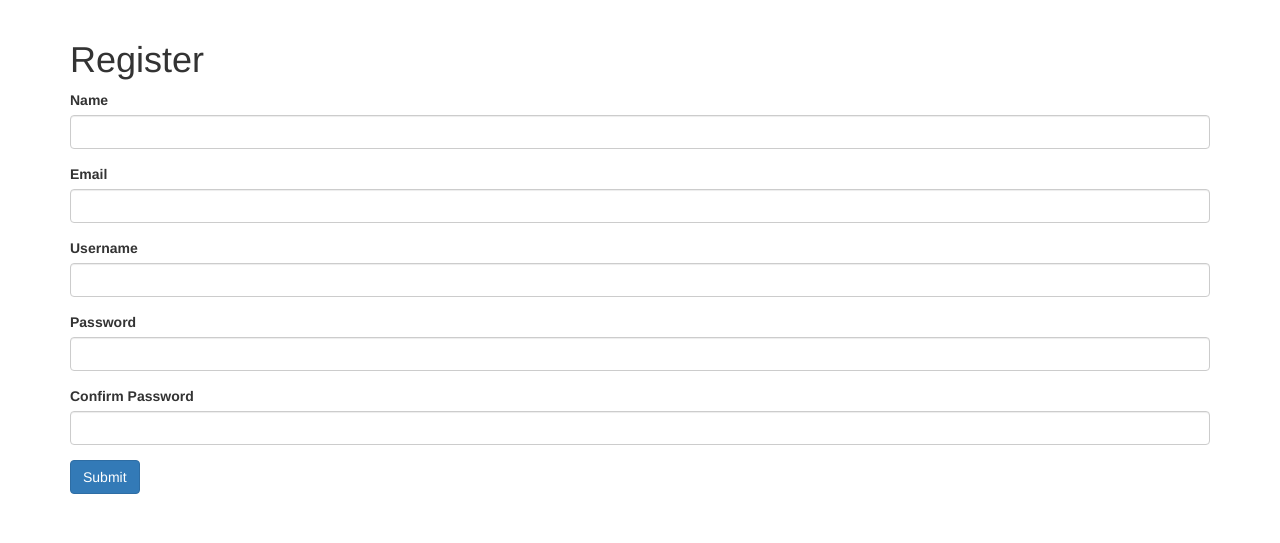
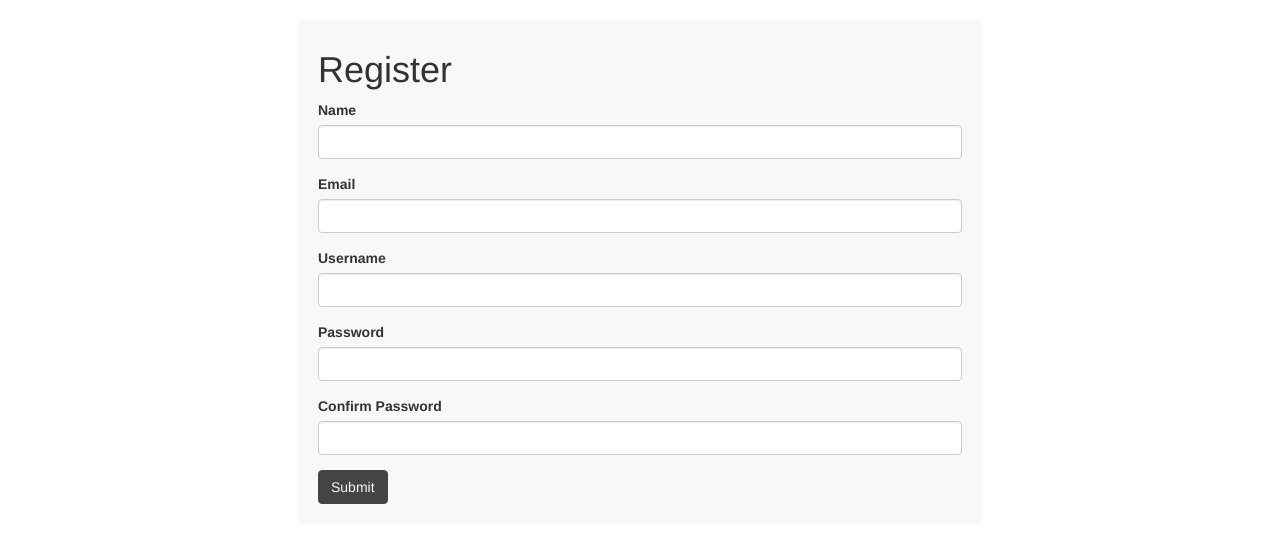
Before and after one commit to WiktorLigeza/flask_color_picker, a Flask app: template pythonProject10/templates/register.html in a window 1280 px wide. Shown: the part 52-595 px from the top of the page. Run offline with Flask 2, Linux system fonts and the light colour scheme; the template is opened without the code that fills it: values that come from a table or form of the project are taken from there, others are empty; parts of the project's set-up code (start-up, migrations or seed data) failed here and were passed over; some libraries are stand-ins or nearby versions.

Commit message:
css registration, log in

```diff
--- a/pythonProject10/main.py
+++ b/pythonProject10/main.py
@@ -146,6 +146,12 @@ def delete_device(id):
     return redirect(url_for('dashboard'))
 
 
+@app.route("/color")
+@is_logged_in
+def color():
+    return render_template('color.html')
+
+
 @app.route("/add_device", methods=['GET', 'POST'])
 @is_logged_in
 def add_device():
--- /dev/null
+++ b/pythonProject10/static/css/reg.css
@@ -0,0 +1,21 @@
+.registration_block {
+background: #f8f8f8;
+margin: auto;
+width: 60%;
+height: 55%;
+}
+.registration_center{
+padding: 20px;
+}
+
+.submit_btn_custom{
+color: #f8f8f8; !important;
+background-color: #444; !important;
+border-color: #444;
+}
+
+.submit_btn_custom:hover{
+color: #f8f8f8; !important;
+background-color: firebrick; !important;
+border-color: firebrick;
+}
--- /dev/null
+++ b/pythonProject10/templates/color.html
@@ -0,0 +1,5 @@
+{% extends 'layout.html' %}
+
+{% block body %}
+{% include 'includes/_color.html' %}
+{% endblock %}
--- a/pythonProject10/templates/includes/_navbar.html
+++ b/pythonProject10/templates/includes/_navbar.html
@@ -1,7 +1,7 @@
 <nav class="navbar navbar-default">
       <div class="container">
         <div class="navbar-header">
-          <img src="{{ url_for('static', filename='hal_9000.png') }}" width="50" height="50">
+          <img src="{{ url_for('static', filename='hal_9000.png') }}" width="" height="50">
         </div>
         <div id="navbar" class="collapse navbar-collapse">
           <ul class="nav navbar-nav">
--- a/pythonProject10/templates/layout.html
+++ b/pythonProject10/templates/layout.html
@@ -6,6 +6,8 @@
     <link rel="stylesheet" href="https://maxcdn.bootstrapcdn.com/bootstrap/3.3.7/css/bootstrap.min.css">
   </head>
   <body>
+
+      <link rel="stylesheet" href="{{ url_for('static', filename='css/reg.css') }}">
   {%include 'includes/_navbar.html' %}
     <div class="container">
       {% include 'includes/_messages.html' %}
--- a/pythonProject10/templates/login.html
+++ b/pythonProject10/templates/login.html
@@ -1,6 +1,8 @@
 {% extends 'layout.html' %}
 
 {% block body %}
+<div class="registration_block" >
+  <div class="registration_center">
   <h1>Login</h1>
       <form action="" method="POST">
         <div class="form-group">
@@ -11,6 +13,8 @@
           <label>Password</label>
           <input type="password" name="password" class="form-control" value={{request.form.password}}>
         </div>
-    <button type="submit" class="btn btn-primary">Submit</button>
+        <p style="margin-bottom: 0px" ><input type="submit" class="btn submit_btn_custom" value="Submit"></p>
       </form>
+    </div>
+ </div>
 {% endblock %}
--- a/pythonProject10/templates/register.html
+++ b/pythonProject10/templates/register.html
@@ -1,10 +1,15 @@
 {% extends 'layout.html' %}
 
 {% block body %}
-  <h1>Register</h1>
+
+<div class="registration_block" >
+  <div class="registration_center">
+
+    <h1 style="margin-top: 10px;"> Register</h1>
     {% from "includes/_formhelpers.html" import render_field %}
       <form method="POST" action="">
-    <div class="form-group">
+
+        <div class="form-group" >
           {{render_field(form.name, class_="form-control")}}
         </div>
         <div class="form-group">
@@ -19,6 +24,8 @@
         <div class="form-group">
           {{render_field(form.confirm, class_="form-control")}}
         </div>
-    <p><input type="submit" class="btn btn-primary" value="Submit"></p>
+        <p style="margin-bottom: 0px" ><input type="submit" class="btn submit_btn_custom" value="Submit"></p>
       </form>
+    </div>
+ </div>
 {% endblock %}
```
Also changed, not shown: pythonProject10/device.sqlite, pythonProject10/user.sqlite. Lines whose indentation alone changed are shown as unchanged.
